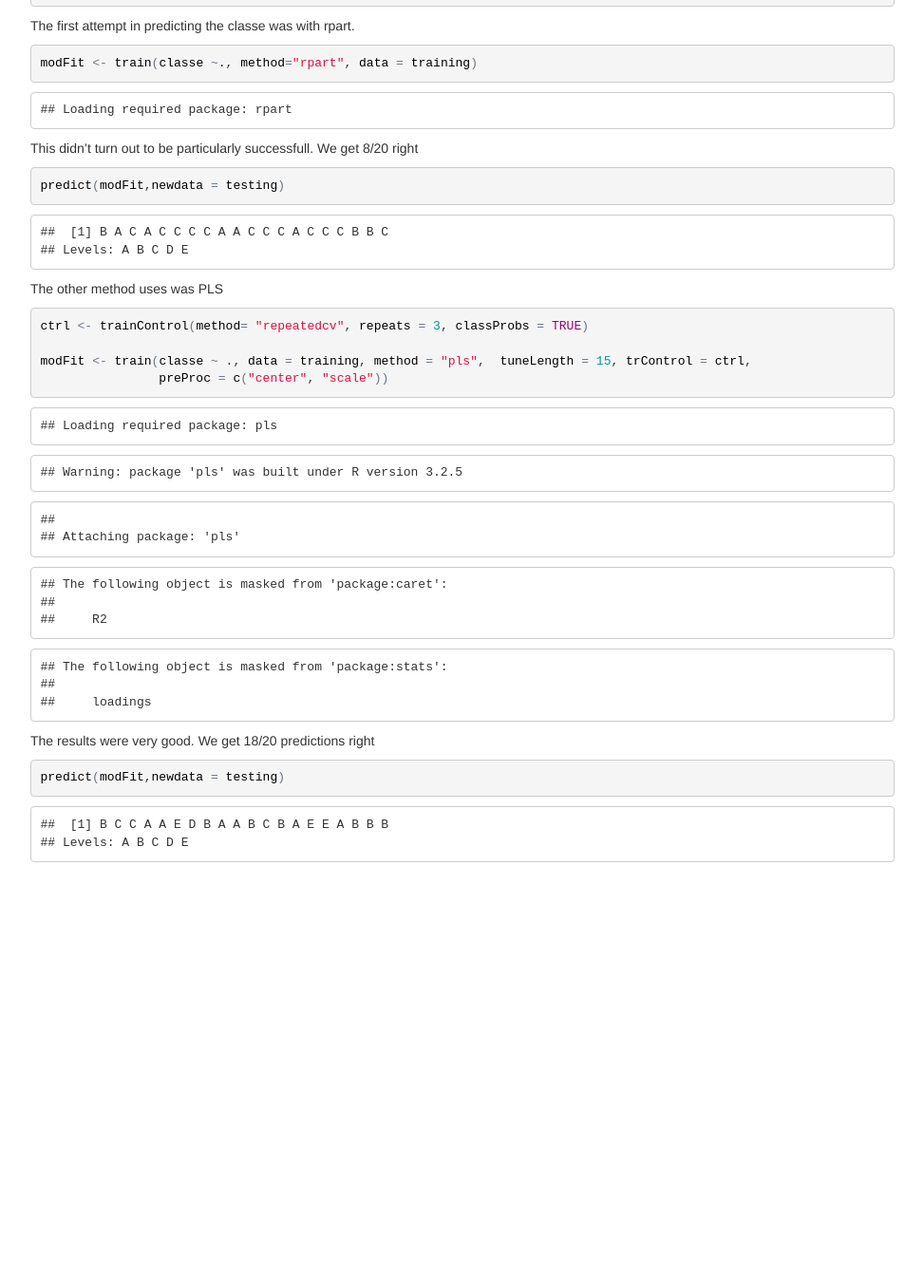
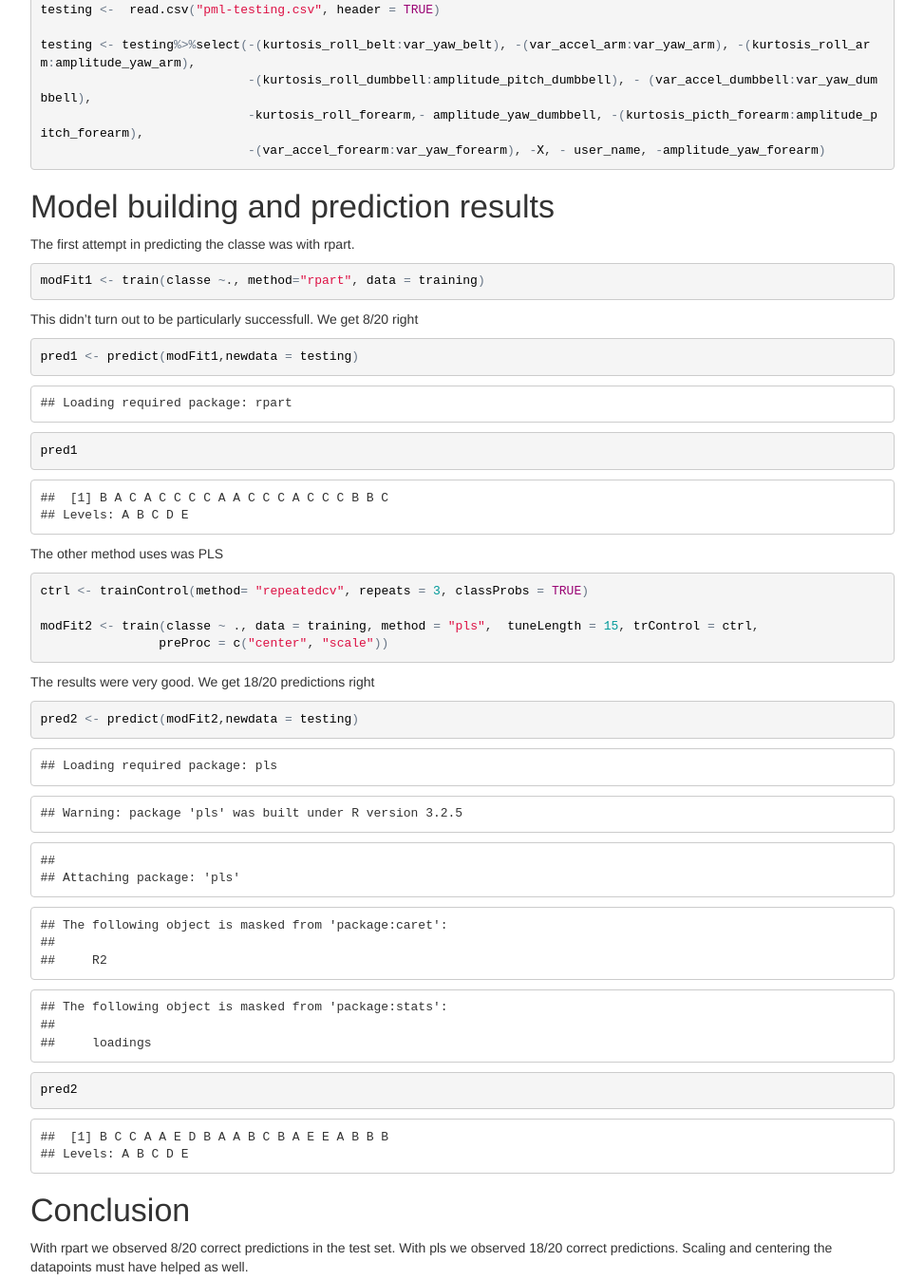
Before and after one commit to spymark/spymark.github.io, a plain HTML site: page index.html in a window 1280 px wide. Shown: the part 818-2166 px from the top of the page at 95% size, without its empty margins (153-1126 px from the left). Before the commit the page ends 1736 px from the top, so only its background shows below. Drawn offline with nearby package versions, Linux system fonts and the light colour scheme; some packages are replaced by stand-ins of ours.

Commit message:
submission stuff

```diff
--- a/index.html
+++ b/index.html
@@ -116,7 +116,12 @@ $(document).ready(function () {
 </div>
 
 
+<div id="synopsis" class="section level1">
+<h1>Synopsis</h1>
 <p>Github repository: <a href="https://github.com/spymark/practicalmachinelearning" class="uri">https://github.com/spymark/practicalmachinelearning</a></p>
+</div>
+<div id="setup" class="section level1">
+<h1>Setup</h1>
 <p>We are loading the libraries needed, skipping the version warning messages.</p>
 <pre class="r"><code>suppressWarnings(suppressMessages(library(AppliedPredictiveModeling)))
 suppressWarnings(suppressMessages(library(caret)))
@@ -124,6 +129,9 @@ suppressWarnings(suppressMessages(library(dplyr)))</code></pre>
 <p>Setting working directory and loading in the training data.</p>
 <pre class="r"><code>setwd('D:\\Coursera\\Practical Machine Learning\\project')
 training &lt;- read.csv(&quot;pml-training.csv&quot;, header = TRUE)</code></pre>
+</div>
+<div id="variable-selection" class="section level1">
+<h1>Variable Selection</h1>
 <p>After inspection of the training data, several fields were deemed to have little to no explanatory power. These fields are excluded from the data set that will be used for the model building. Apart from that fact, including the entire set of fields was leading to severely increased processing time with unnoticeable difference in prediction improvement. Therefore, these fields are dropped.</p>
 <pre class="r"><code>training &lt;- training%&gt;%select(-(kurtosis_roll_belt:var_yaw_belt), -(var_accel_arm:var_yaw_arm), -(kurtosis_roll_arm:amplitude_yaw_arm),
                               -(kurtosis_roll_dumbbell:amplitude_pitch_dumbbell), - (var_accel_dumbbell:var_yaw_dumbbell),
@@ -136,18 +144,24 @@ testing &lt;- testing%&gt;%select(-(kurtosis_roll_belt:var_yaw_belt), -(var_acce
                             -(kurtosis_roll_dumbbell:amplitude_pitch_dumbbell), - (var_accel_dumbbell:var_yaw_dumbbell),
                             -kurtosis_roll_forearm,- amplitude_yaw_dumbbell, -(kurtosis_picth_forearm:amplitude_pitch_forearm),
                             -(var_accel_forearm:var_yaw_forearm), -X, - user_name, -amplitude_yaw_forearm)</code></pre>
+</div>
+<div id="model-building-and-prediction-results" class="section level1">
+<h1>Model building and prediction results</h1>
 <p>The first attempt in predicting the classe was with rpart.</p>
-<pre class="r"><code>modFit &lt;- train(classe ~., method=&quot;rpart&quot;, data = training)</code></pre>
+<pre class="r"><code>modFit1 &lt;- train(classe ~., method=&quot;rpart&quot;, data = training)</code></pre>
+<p>This didn’t turn out to be particularly successfull. We get 8/20 right</p>
+<pre class="r"><code>pred1 &lt;- predict(modFit1,newdata = testing)</code></pre>
 <pre><code>## Loading required package: rpart</code></pre>
-<p>This didn’t turn out to be particularly successfull. We get 8/20 right</p>
-<pre class="r"><code>predict(modFit,newdata = testing)</code></pre>
+<pre class="r"><code>pred1</code></pre>
 <pre><code>##  [1] B A C A C C C C A A C C C A C C C B B C
 ## Levels: A B C D E</code></pre>
 <p>The other method uses was PLS</p>
 <pre class="r"><code>ctrl &lt;- trainControl(method= &quot;repeatedcv&quot;, repeats = 3, classProbs = TRUE)
 
-modFit &lt;- train(classe ~ ., data = training, method = &quot;pls&quot;,  tuneLength = 15, trControl = ctrl,
+modFit2 &lt;- train(classe ~ ., data = training, method = &quot;pls&quot;,  tuneLength = 15, trControl = ctrl,
                 preProc = c(&quot;center&quot;, &quot;scale&quot;))</code></pre>
+<p>The results were very good. We get 18/20 predictions right</p>
+<pre class="r"><code>pred2 &lt;- predict(modFit2,newdata = testing)</code></pre>
 <pre><code>## Loading required package: pls</code></pre>
 <pre><code>## Warning: package 'pls' was built under R version 3.2.5</code></pre>
 <pre><code>##
@@ -158,10 +172,14 @@ modFit &lt;- train(classe ~ ., data = training, method = &quot;pls&quot;,  tuneL
 <pre><code>## The following object is masked from 'package:stats':
 ##
 ##     loadings</code></pre>
-<p>The results were very good. We get 18/20 predictions right</p>
-<pre class="r"><code>predict(modFit,newdata = testing)</code></pre>
+<pre class="r"><code>pred2</code></pre>
 <pre><code>##  [1] B C C A A E D B A A B C B A E E A B B B
 ## Levels: A B C D E</code></pre>
+</div>
+<div id="conclusion" class="section level1">
+<h1>Conclusion</h1>
+<p>With rpart we observed 8/20 correct predictions in the test set. With pls we observed 18/20 correct predictions. Scaling and centering the datapoints must have helped as well.</p>
+</div>
 
 
 
```
